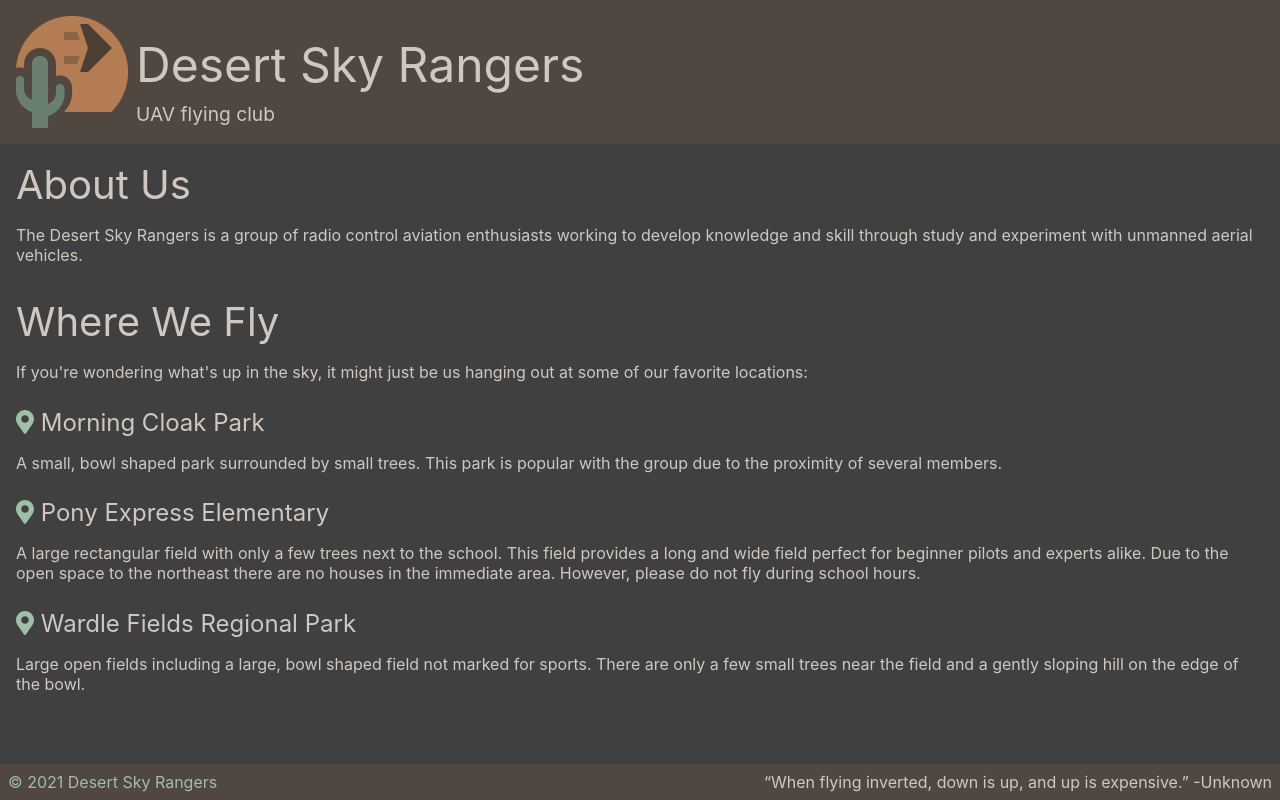
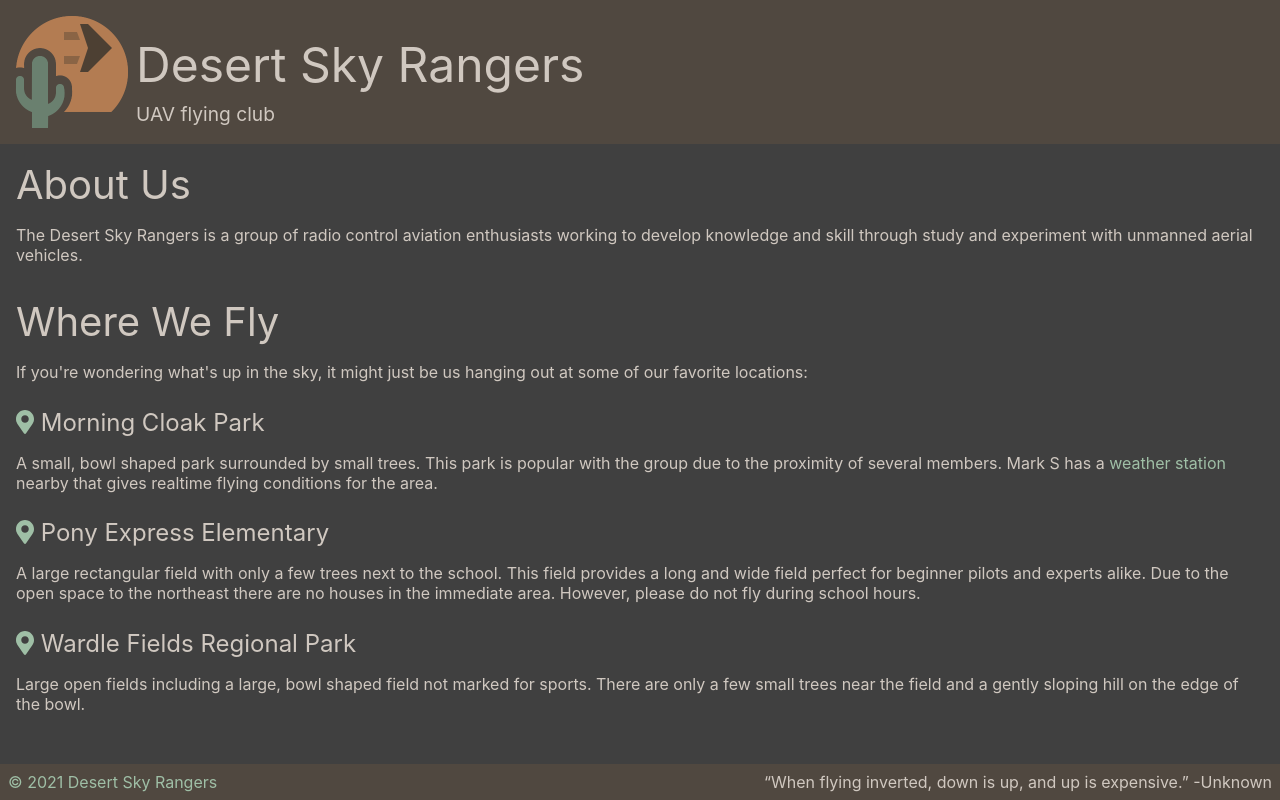
Before and after one commit to desertskyrangers/www.desertskyrangers.org, a React (Create React App) app: page / in a window 1280 px wide. Built offline with nearby package versions, Linux system fonts and the light colour scheme.

Commit message:
Add weather station link

```diff
--- a/src/App.js
+++ b/src/App.js
@@ -30,6 +30,9 @@ export default class App extends React.Component {
 							<p>
 								A small, bowl shaped park surrounded by small trees. This park is
 								popular with the group due to the proximity of several members.
+								Mark S has a <a href="http://mark.soderquist.net/weather/">weather
+								station</a> nearby that gives realtime flying conditions for the
+								area.
 							</p>
 							<h5><a href="/"><FontAwesomeIcon icon={faMapMarkerAlt}/></a> Pony Express Elementary</h5>
 							<p>
```
